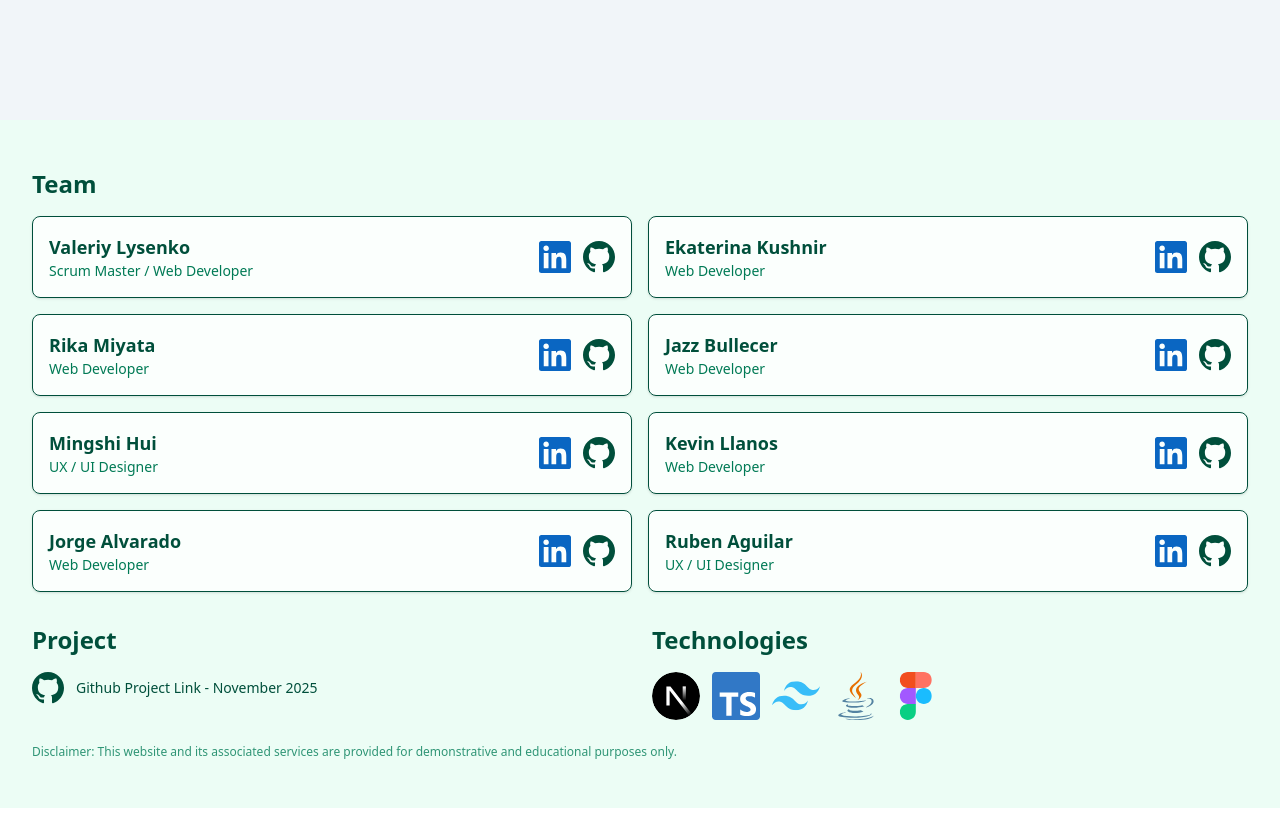
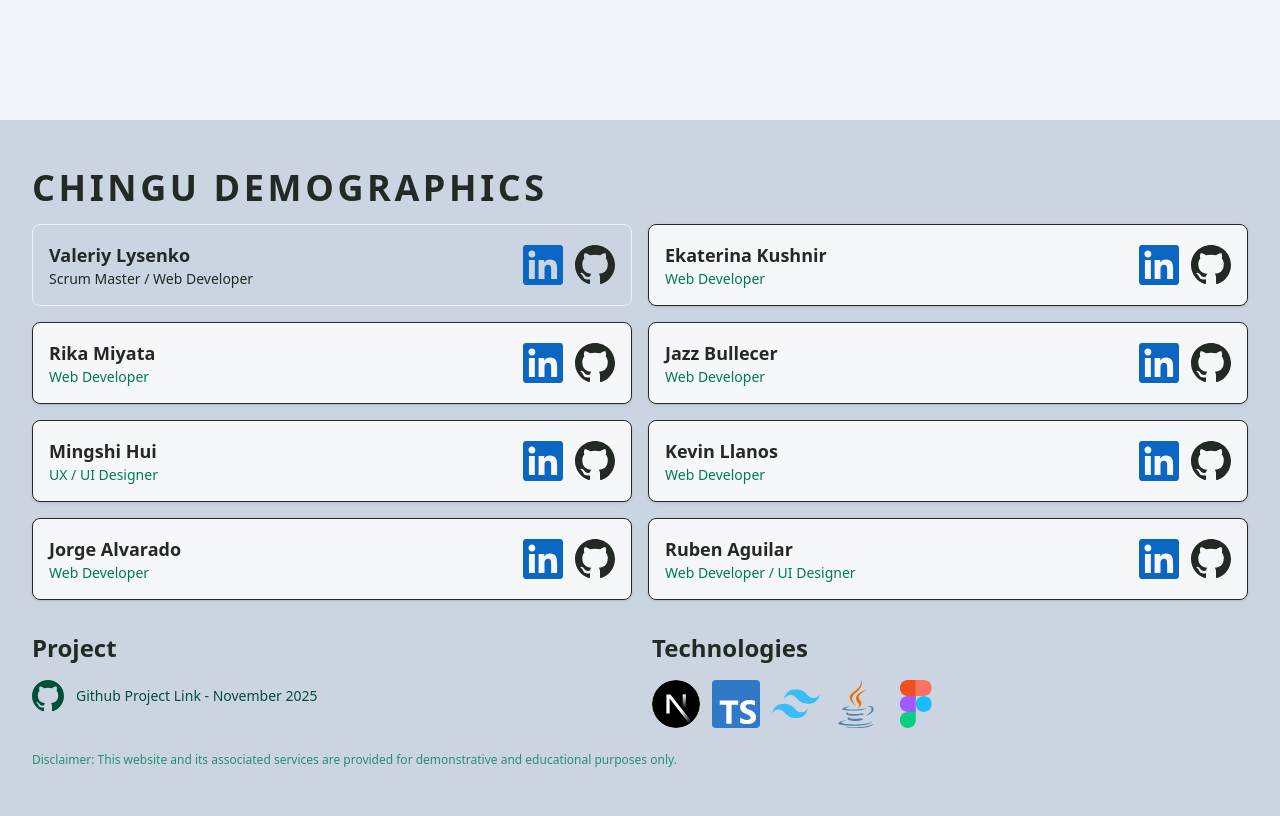
Before and after one commit to chingu-voyages/V58-tier3-team-39, a Next.js app in the folder next-app/: page / in a window 1280 px wide. Shown: the part 680-1496 px from the top of the page. Built offline with nearby package versions, Linux system fonts and the light colour scheme; no server answers.

Commit message:
update footer icon size, add hover animation

```diff
--- a/next-app/components/Footer.tsx
+++ b/next-app/components/Footer.tsx
@@ -8,20 +8,20 @@ import { Figma } from './icons/Figma';
 
 const Footer = () => {
   return (
-    <footer className="w-full bg-emerald-50 text-emerald-900 py-12">
+    <footer className="w-full bg-[#CBD5E1] text-[#232925] py-12">
       <div className="max-w-7xl mx-auto px-4 sm:px-6 lg:px-8">
         <div className="grid grid-cols-1 gap-8">
           {/* Team: full-width section */}
           <section aria-labelledby="team-heading">
-            <h2 id="team-heading" className="text-2xl font-semibold mb-4">
-              Team
+            <h2 id="team-heading" className="text-4xl font-semibold mb-4 tracking-widest">
+              CHINGU DEMOGRAPHICS
             </h2>
             <ul className="grid grid-cols-1 sm:grid-cols-2 gap-4">
               {/* Each item is a card-like row; icons will be added later */}
-              <li className="flex items-center justify-between p-4 bg-white/80 rounded-lg shadow-sm border">
+              <li className="flex items-center justify-between p-4 rounded-lg border border-white/65">
                 <div>
                   <p className="text-lg font-semibold">Valeriy Lysenko</p>
-                  <p className="text-sm text-emerald-700">
+                  <p className="text-sm">
                     Scrum Master / Web Developer
                   </p>
                 </div>
@@ -32,14 +32,14 @@ const Footer = () => {
                     target="_blank"
                     rel="noopener noreferrer"
                   >
-                    <LinkedIn className="w-8 h-8" />
+                    <LinkedIn className="w-10 h-10 hover:scale-110 transition-transform duration-300" />
                   </a>
                   <a
                     href="https://github.com/Valeriusdev"
                     target="_blank"
                     rel="noopener noreferrer"
                   >
-                    <GitHub className="w-8 h-8" />
+                    <GitHub className="w-10 h-10 hover:scale-110 transition-transform duration-300" />
                   </a>
                   {/* <span
                     className="w-8 h-8 bg-slate-200 rounded flex items-center justify-center"
@@ -66,14 +66,14 @@ const Footer = () => {
                     target="_blank"
                     rel="noopener noreferrer"
                   >
-                    <LinkedIn className="w-8 h-8" />
+                    <LinkedIn className="w-10 h-10 hover:scale-110 transition-transform duration-300" />
                   </a>
                   <a
                     href="https://github.com/katiaku"
                     target="_blank"
                     rel="noopener noreferrer"
                   >
-                    <GitHub className="w-8 h-8" />
+                    <GitHub className="w-10 h-10 hover:scale-110 transition-transform duration-300" />
                   </a>
                 </div>
               </li>
@@ -88,14 +88,14 @@ const Footer = () => {
                     target="_blank"
                     rel="noopener noreferrer"
                   >
-                    <LinkedIn className="w-8 h-8" />
+                    <LinkedIn className="w-10 h-10 hover:scale-110 transition-transform duration-300" />
                   </a>
                   <a
                     href="https://github.com/Tayrika"
                     target="_blank"
                     rel="noopener noreferrer"
                   >
-                    <GitHub className="w-8 h-8" />
+                    <GitHub className="w-10 h-10 hover:scale-110 transition-transform duration-300" />
                   </a>
                 </div>
               </li>
@@ -110,14 +110,14 @@ const Footer = () => {
                     target="_blank"
                     rel="noopener noreferrer"
                   >
-                    <LinkedIn className="w-8 h-8" />
+                    <LinkedIn className="w-10 h-10 hover:scale-110 transition-transform duration-300" />
                   </a>
                   <a
                     href="https://github.com/jazxbx"
                     target="_blank"
                     rel="noopener noreferrer"
                   >
-                    <GitHub className="w-8 h-8" />
+                    <GitHub className="w-10 h-10 hover:scale-110 transition-transform duration-300" />
                   </a>
                 </div>
               </li>
@@ -132,14 +132,14 @@ const Footer = () => {
                     target="_blank"
                     rel="noopener noreferrer"
                   >
-                    <LinkedIn className="w-8 h-8" />
+                    <LinkedIn className="w-10 h-10 hover:scale-110 transition-transform duration-300" />
                   </a>
                   <a
                     href="https://github.com/mingshi0821"
                     target="_blank"
                     rel="noopener noreferrer"
                   >
-                    <GitHub className="w-8 h-8" />
+                    <GitHub className="w-10 h-10 hover:scale-110 transition-transform duration-300" />
                   </a>
                 </div>
               </li>
@@ -154,14 +154,14 @@ const Footer = () => {
                     target="_blank"
                     rel="noopener noreferrer"
                   >
-                    <LinkedIn className="w-8 h-8" />
+                    <LinkedIn className="w-10 h-10 hover:scale-110 transition-transform duration-300" />
                   </a>
                   <a
                     href="https://github.com/KevinLlano"
                     target="_blank"
                     rel="noopener noreferrer"
                   >
-                    <GitHub className="w-8 h-8" />
+                    <GitHub className="w-10 h-10 hover:scale-110 transition-transform duration-300" />
                   </a>
                 </div>
               </li>
@@ -176,21 +176,21 @@ const Footer = () => {
                     target="_blank"
                     rel="noopener noreferrer"
                   >
-                    <LinkedIn className="w-8 h-8" />
+                    <LinkedIn className="w-10 h-10 hover:scale-110 transition-transform duration-300" />
                   </a>
                   <a
                     href="https://github.com/alvarado08"
                     target="_blank"
                     rel="noopener noreferrer"
                   >
-                    <GitHub className="w-8 h-8" />
+                    <GitHub className="w-10 h-10 hover:scale-110 transition-transform duration-300" />
                   </a>
                 </div>
               </li>
               <li className="flex items-center justify-between p-4 bg-white/80 rounded-lg shadow-sm border">
                 <div>
                   <p className="text-lg font-semibold">Ruben Aguilar</p>
-                  <p className="text-sm text-emerald-700">UX / UI Designer</p>
+                  <p className="text-sm text-emerald-700">Web Developer / UI Designer</p>
                 </div>
                 <div className="flex items-center gap-3">
                   <a
@@ -198,14 +198,14 @@ const Footer = () => {
                     target="_blank"
                     rel="noopener noreferrer"
                   >
-                    <LinkedIn className="w-8 h-8" />
+                    <LinkedIn className="w-10 h-10 hover:scale-110 transition-transform duration-300" />
                   </a>
                   <a
                     href="https://github.com/rubenaguilardev"
                     target="_blank"
                     rel="noopener noreferrer"
                   >
-                    <GitHub className="w-8 h-8" />
+                    <GitHub className="w-10 h-10 hover:scale-110 transition-transform duration-300" />
                   </a>
                 </div>
               </li>
```
Also changed, not shown: 2 other files (tests, documents, lock files or other folders).
